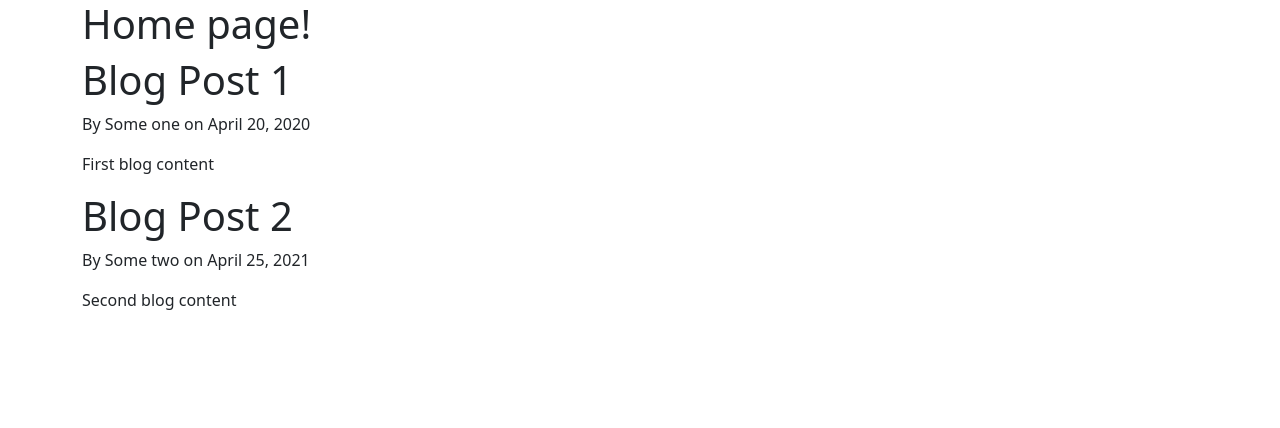
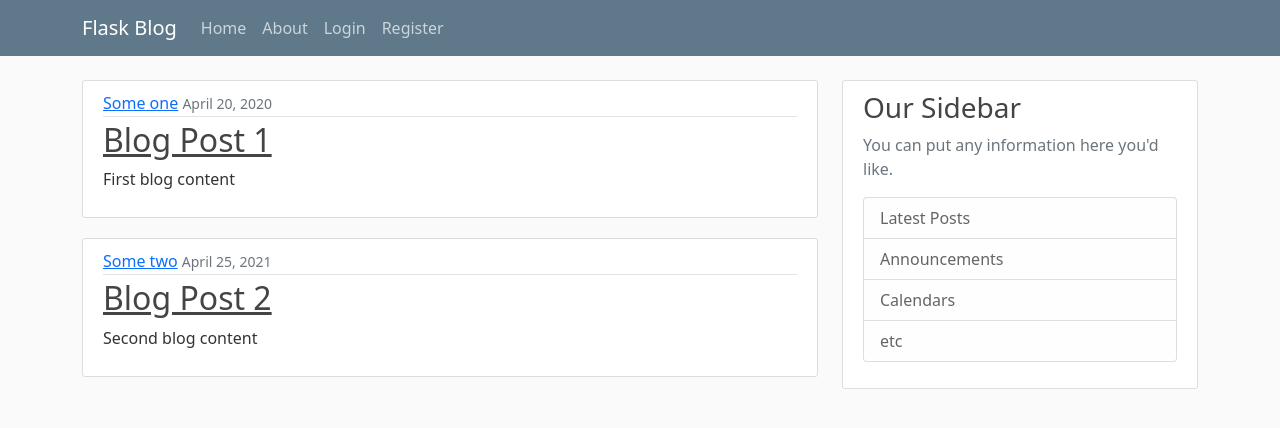
Before and after one commit to FluffyGreyWolf/Flask-blog, a Flask app: page / in a window 1280 px wide. Shown: the top 428 px of the page. Run offline with Flask 2, Linux system fonts and the light colour scheme.

Commit message:
Added css styling

```diff
--- a/flaskblog.py
+++ b/flaskblog.py
@@ -1,4 +1,4 @@
-from flask import Flask, render_template
+from flask import Flask, render_template, url_for
 
 app = Flask(__name__)
 
--- /dev/null
+++ b/static/main.css
@@ -0,0 +1,85 @@
+body {
+    background: #fafafa;
+    color: #333333;
+    margin-top: 5rem;
+}
+
+h1,
+h2,
+h3,
+h4,
+h5,
+h6 {
+    color: #444444;
+}
+
+.bg-steel {
+    background-color: #5f788a;
+}
+
+.site-header .navbar-nav .nav-link {
+    color: #cbd5db;
+}
+
+.site-header .navbar-nav .nav-link:hover {
+    color: #ffffff;
+}
+
+.site-header .navbar-nav .nav-link.active {
+    font-weight: 500;
+}
+
+.content-section {
+    background: #ffffff;
+    padding: 10px 20px;
+    border: 1px solid #dddddd;
+    border-radius: 3px;
+    margin-bottom: 20px;
+}
+
+.article-title {
+    color: #444444;
+}
+
+a.article-title:hover {
+    color: #428bca;
+    text-decoration: none;
+}
+
+.article-content {
+    white-space: pre-line;
+}
+
+.article-img {
+    height: 65px;
+    width: 65px;
+    margin-right: 16px;
+}
+
+.article-metadata {
+    padding-bottom: 1px;
+    margin-bottom: 4px;
+    border-bottom: 1px solid #e3e3e3
+}
+
+.article-metadata a:hover {
+    color: #333;
+    text-decoration: none;
+}
+
+.article-svg {
+    width: 25px;
+    height: 25px;
+    vertical-align: middle;
+}
+
+.account-img {
+    height: 125px;
+    width: 125px;
+    margin-right: 20px;
+    margin-bottom: 16px;
+}
+
+.account-heading {
+    font-size: 2.5rem;
+}
--- a/templates/home.html
+++ b/templates/home.html
@@ -1,9 +1,15 @@
 {% extends "layout.html" %}
 {% block content %}
-    <h1>Home page!</h1>
     {% for post in posts %}
-        <h1>{{ post.title }}</h1>
-        <p>By {{ post.author }} on {{ post.date_posted }}</p>
-        <p>{{ post.content }}</p>
+    <article class="media content-section">
+        <div class="media-body">
+          <div class="article-metadata">
+            <a class="mr-2" href="#">{{ post.author }}</a>
+            <small class="text-muted">{{ post.date_posted }}</small>
+          </div>
+          <h2><a class="article-title" href="#">{{ post.title }}</a></h2>
+          <p class="article-content">{{ post.content }}</p>
+        </div>
+      </article>
     {% endfor %}
 {% endblock content %}
--- a/templates/layout.html
+++ b/templates/layout.html
@@ -6,7 +6,7 @@
     <meta http-equiv="X-UA-Compatible" content="IE=edge">
     <meta name="viewport" content="width=device-width, initial-scale=1.0">
     <link href="https://cdn.jsdelivr.net/npm/bootstrap@5.0.0-beta2/dist/css/bootstrap.min.css" rel="stylesheet" integrity="sha384-BmbxuPwQa2lc/FVzBcNJ7UAyJxM6wuqIj61tLrc4wSX0szH/Ev+nYRRuWlolflfl" crossorigin="anonymous">
-
+    <link rel="stylesheet" type="text/css" href="{{ url_for('static', filename='main.css')}}">
     {% if title %}
         <title>Flask Blog - {{ title }}</title>
     {% else %}
@@ -16,10 +16,49 @@
 </head>
 <body>
 
-    <div class="container">
-        {% block content %}
-        {% endblock %}
-    </div>
+    <header class="site-header">
+        <nav class="navbar navbar-expand-md navbar-dark bg-steel fixed-top">
+          <div class="container">
+            <a class="navbar-brand mr-4" href="/">Flask Blog</a>
+            <button class="navbar-toggler" type="button" data-toggle="collapse" data-target="#navbarToggle" aria-controls="navbarToggle" aria-expanded="false" aria-label="Toggle navigation">
+              <span class="navbar-toggler-icon"></span>
+            </button>
+            <div class="collapse navbar-collapse" id="navbarToggle">
+              <div class="navbar-nav mr-auto">
+                <a class="nav-item nav-link" href="/">Home</a>
+                <a class="nav-item nav-link" href="/about">About</a>
+              </div>
+              <!-- Navbar Right Side -->
+              <div class="navbar-nav">
+                <a class="nav-item nav-link" href="/login">Login</a>
+                <a class="nav-item nav-link" href="/register">Register</a>
+              </div>
+            </div>
+          </div>
+        </nav>
+      </header>
+
+      <main role="main" class="container">
+        <div class="row">
+          <div class="col-md-8">
+            {% block content %}{% endblock %}
+          </div>
+          <div class="col-md-4">
+            <div class="content-section">
+              <h3>Our Sidebar</h3>
+              <p class='text-muted'>You can put any information here you'd like.
+                <ul class="list-group">
+                  <li class="list-group-item list-group-item-light">Latest Posts</li>
+                  <li class="list-group-item list-group-item-light">Announcements</li>
+                  <li class="list-group-item list-group-item-light">Calendars</li>
+                  <li class="list-group-item list-group-item-light">etc</li>
+                </ul>
+              </p>
+            </div>
+          </div>
+        </div>
+      </main>
+
 
     <script src="https://cdn.jsdelivr.net/npm/bootstrap@5.0.0-beta2/dist/js/bootstrap.bundle.min.js" integrity="sha384-b5kHyXgcpbZJO/tY9Ul7kGkf1S0CWuKcCD38l8YkeH8z8QjE0GmW1gYU5S9FOnJ0" crossorigin="anonymous"></script>
 
```
Also changed, not shown: readme.txt (added).
